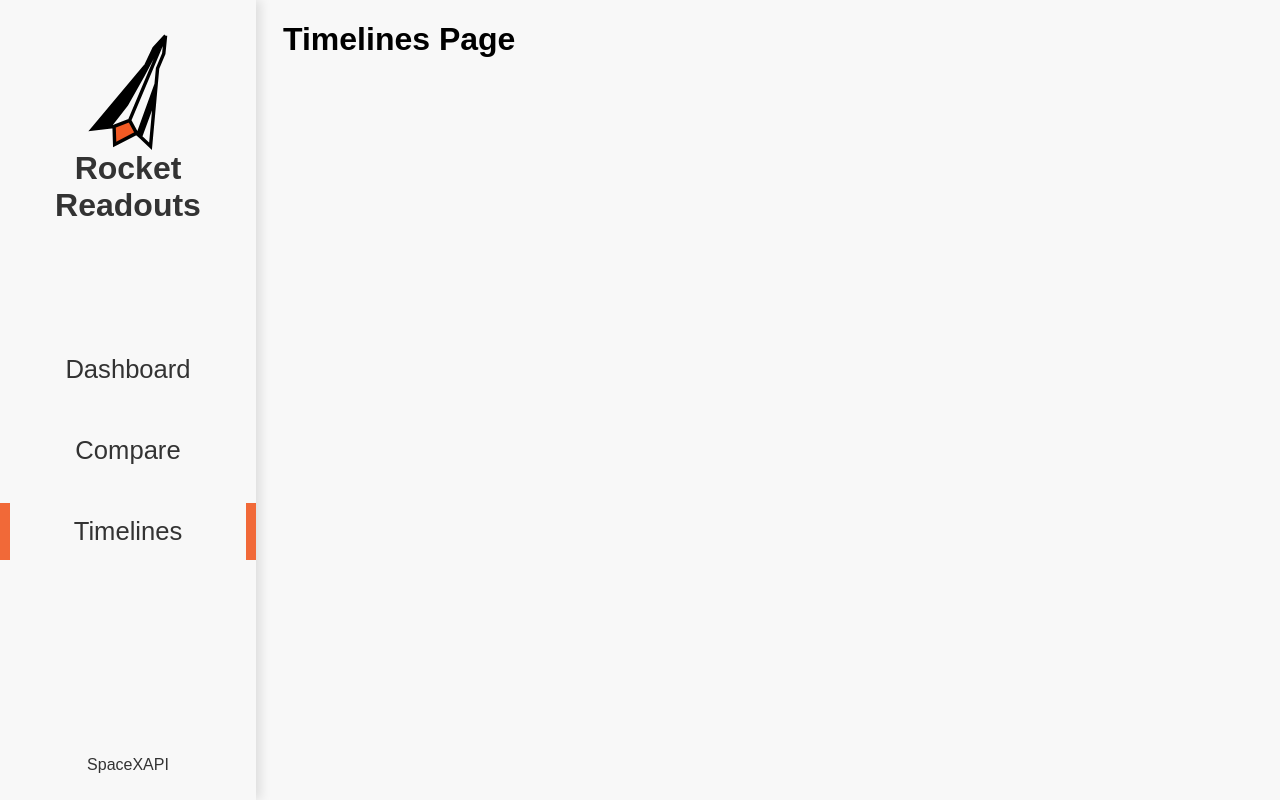
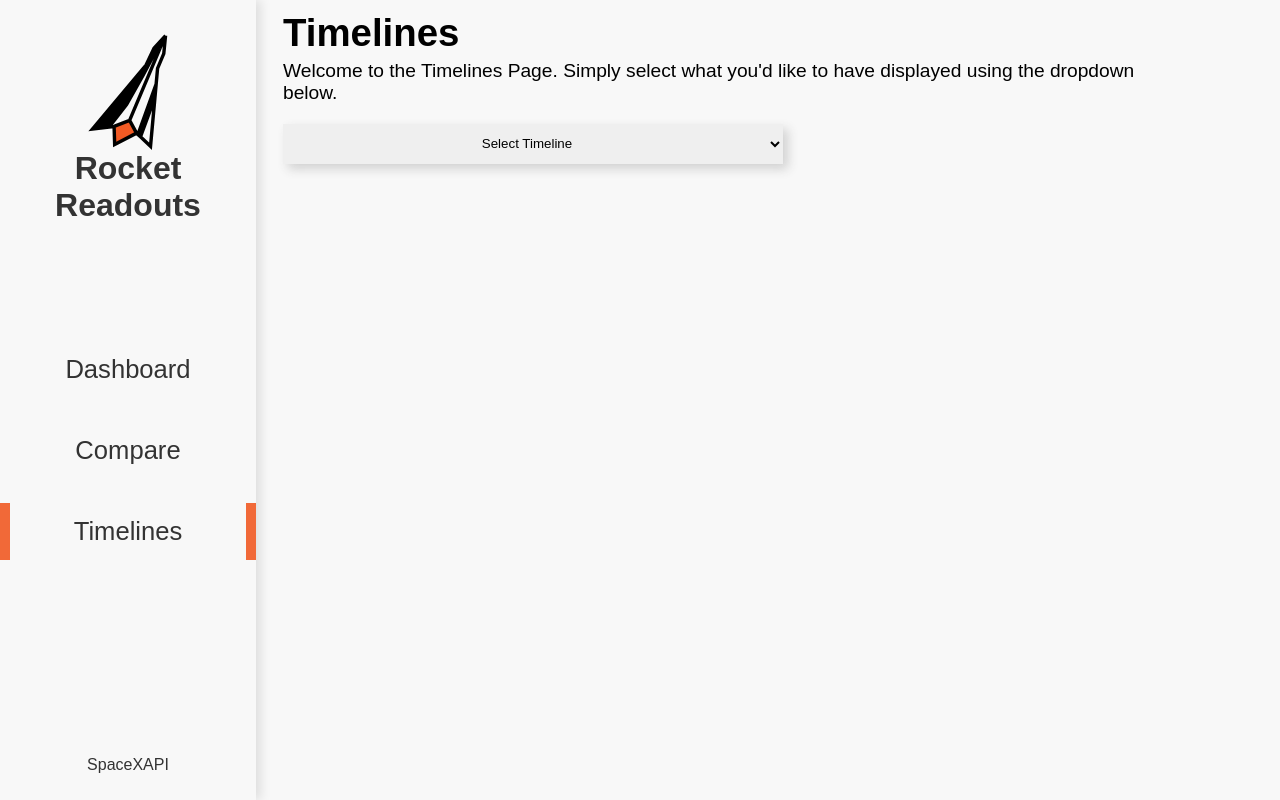
Before and after one commit to RP231013/DV200_S1T1Project, a React (Create React App) app in the folder rocketreads/: page /timelines in a window 1280 px wide. Built offline with nearby package versions, Linux system fonts and the light colour scheme; a web font is replaced by a local one.

Commit message:
add dropdown to timelines

```diff
--- a/rocketreads/src/components/ChartBlock.css
+++ b/rocketreads/src/components/ChartBlock.css
@@ -1,6 +1,6 @@
 .chartBlockBody{
     width: 37vw;
-    height: 42vh;
+    height: fit-content;
     grid-column: span 2;
     text-align: center;
     box-shadow: 5px 5px 10px rgba(57, 57, 57, 0.2);
--- a/rocketreads/src/components/Dropdown.css
+++ b/rocketreads/src/components/Dropdown.css
@@ -20,3 +20,8 @@
     border: 3px solid rgba(241, 90, 36, 0.9);
     font-weight: bold;
 }
+
+#longerDropdown{
+    grid-column: span 3 !important;
+    width: 500px !important;
+}
--- a/rocketreads/src/components/LaunchComparison.js
+++ b/rocketreads/src/components/LaunchComparison.js
@@ -74,10 +74,10 @@ const LaunchComparison = ({ launchpadId }) => {
           <p style={{ height: 'fit-content' }}>{launchpadDetails.details}</p>
           <p><b>Location: {launchpadDetails.region} </b></p>
           {successFailureChartData.labels && (
-            <ChartBlock chartType="bar" chartData={successFailureChartData} />
+            <ChartBlock chartType="bar" chartData={successFailureChartData} title={"Launch Outcomes"} />
           )}
           {rocketDistributionChartData.labels && (
-            <ChartBlock chartType="pie" chartData={rocketDistributionChartData} />
+            <ChartBlock chartType="pie" chartData={rocketDistributionChartData} title={"Rocket Distributions"}/>
           )}
         </>
       )}
--- a/rocketreads/src/components/Timelines.css
+++ b/rocketreads/src/components/Timelines.css
@@ -0,0 +1,19 @@
+.timelines-header {
+    font-size: 2.4vh;
+    margin-top: -15px;
+    width: 70vw;
+    margin-bottom: 0;
+}
+
+.timelines-content {
+    display: grid;
+    grid-template-columns: repeat(4, 1fr);
+    row-gap: 30px;
+    column-gap: 0px;
+}
+
+.timelines-header p{
+    margin-top: -20px;
+    padding-top: 0;
+
+}
--- a/rocketreads/src/components/Timelines.js
+++ b/rocketreads/src/components/Timelines.js
@@ -1,10 +1,36 @@
-import React from 'react';
-import './Compare.css';
+import React, { useState, useEffect } from 'react';
+import Dropdown from './Dropdown';
+import ChartBlock from './ChartBlock';
+import axios from 'axios';
+import './Timelines.css';
 
 
 const Timelines = () => {
 
-  return <div><h1>Timelines Page</h1></div>;
+  return <div>
+    <div className="timelines-header">
+
+        <h1>Timelines</h1>
+        <p>Welcome to the Timelines Page. Simply select what you'd like to have displayed using the dropdown below. </p>
+      </div>
+      <div className="timelines-content">
+
+      <Dropdown
+        options={[
+          { value: 'null', label: 'Select Timeline' },
+          { value: 'launchesOverTime', label: 'Launches Over Time' },
+          { value: 'successVsFailedLaunches', label: 'Success vs. Unsuccessful Launches Over Time' },
+          { value: 'payloadTypesOverTime', label: 'Payload Types Over Time' },
+          { value: 'payloadMassOverTime', label: 'Total Payload Mass Over Time' },
+          { value: 'launchesPerPad', label: 'Number of Rockets/Launches per Pad Over Time' },
+          { value: 'crewCapacityOverTime', label: 'Crew Capacity Over Time' }
+
+        ]}
+        id="longerDropdown"
+      />
+
+      </div>
+    </div>;
 
 };
 
```
